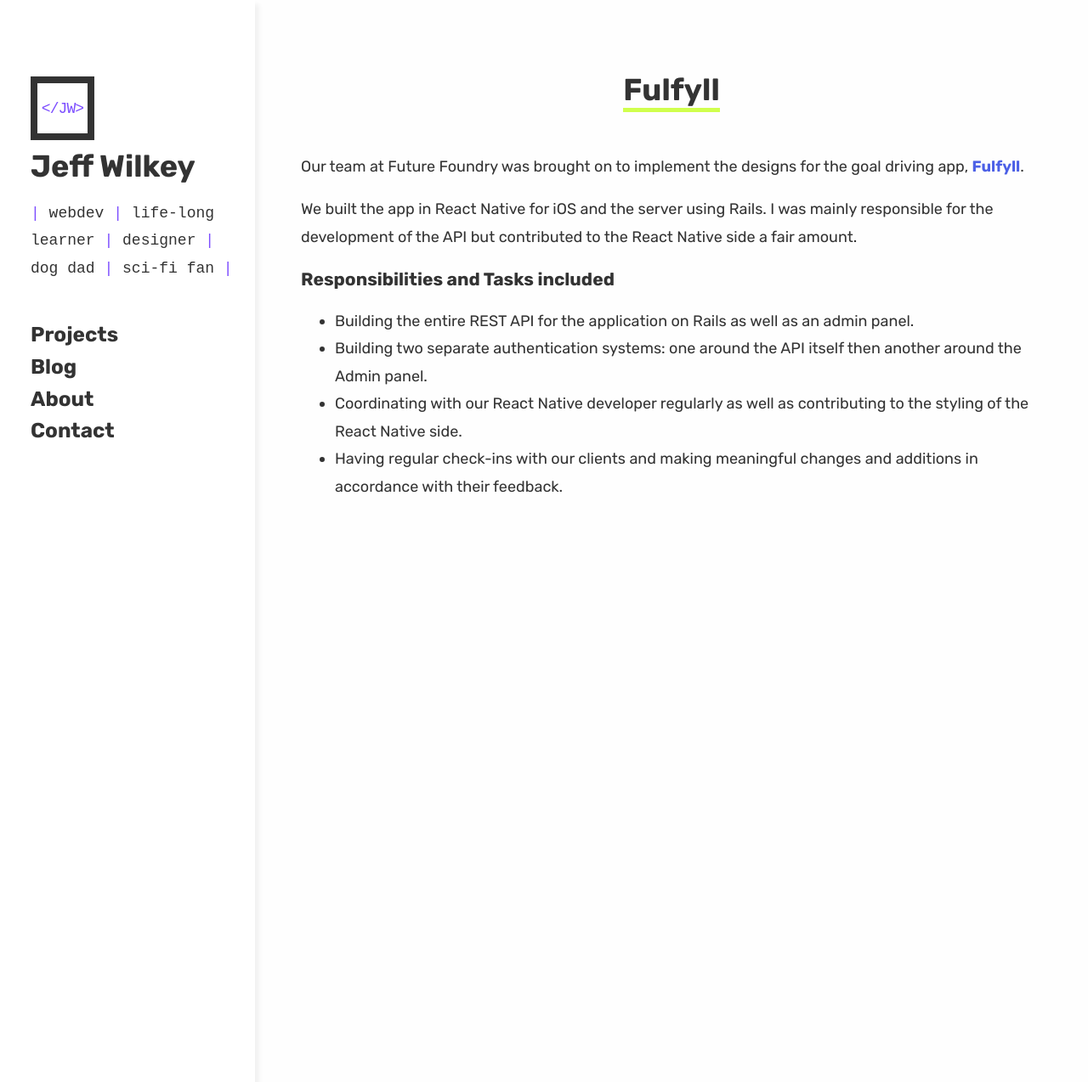
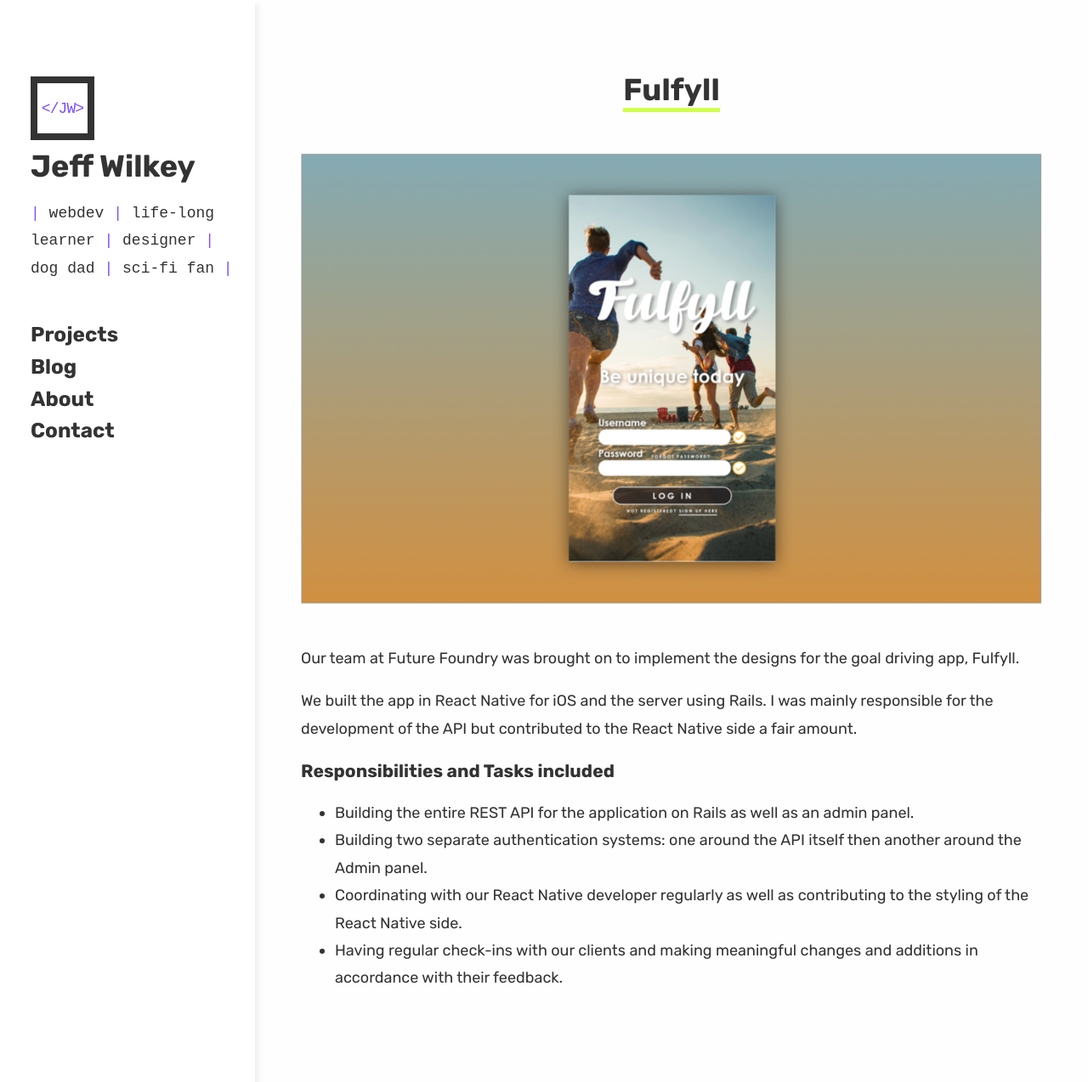
Before and after one commit to JeffWilkey/jeffwilkey.com-jekyll, a Jekyll site: the page built from _projects/fulfyll.markdown, in a window 1280 px wide and 1274 px high. Shown: the whole window at 85% size. Built offline with Jekyll 4.4.1, drawn with Linux system fonts in a browser that asks for light colours; nearby versions of some CDN libraries; some of the changed lines change nothing that is shown.

Commit message:
Updated Fulfyll

```diff
--- a/_projects/fulfyll.markdown
+++ b/_projects/fulfyll.markdown
@@ -1,9 +1,12 @@
 ---
 title: Fulfyll
 date: 2019-09-11 11:27:00 -07:00
+featured_image: "/uploads/fulfyll.png"
 ---
 
-Our team at Future Foundry was brought on to implement the designs for the goal driving app, [Fulfyll](https://fulfyll.us/).
+![fulfyll-hires.png](/uploads/fulfyll-hires.png)
+
+Our team at Future Foundry was brought on to implement the designs for the goal driving app, Fulfyll.
 
 We built the app in React Native for iOS and the server using Rails. I was mainly responsible for the development of the API but contributed to the React Native side a fair amount.
 
```
